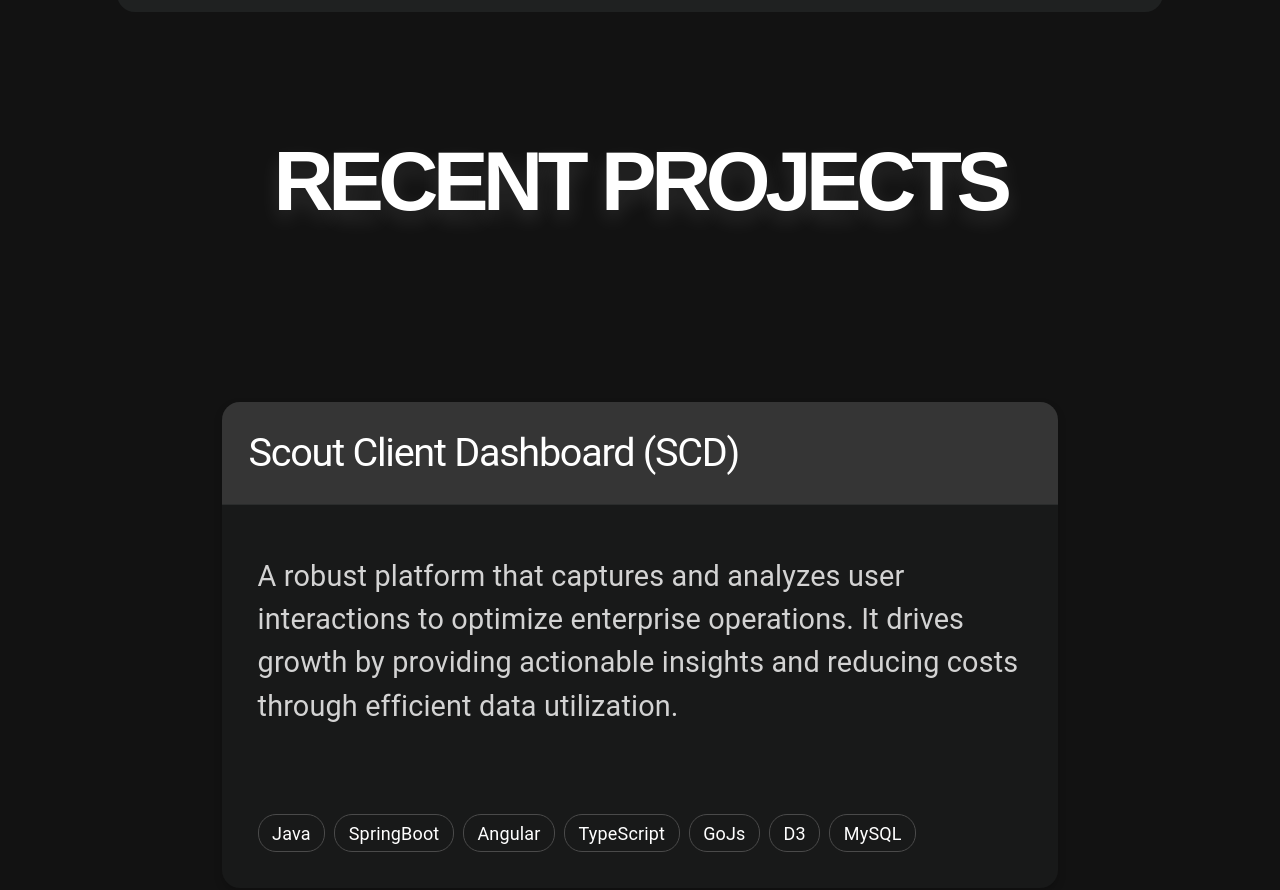
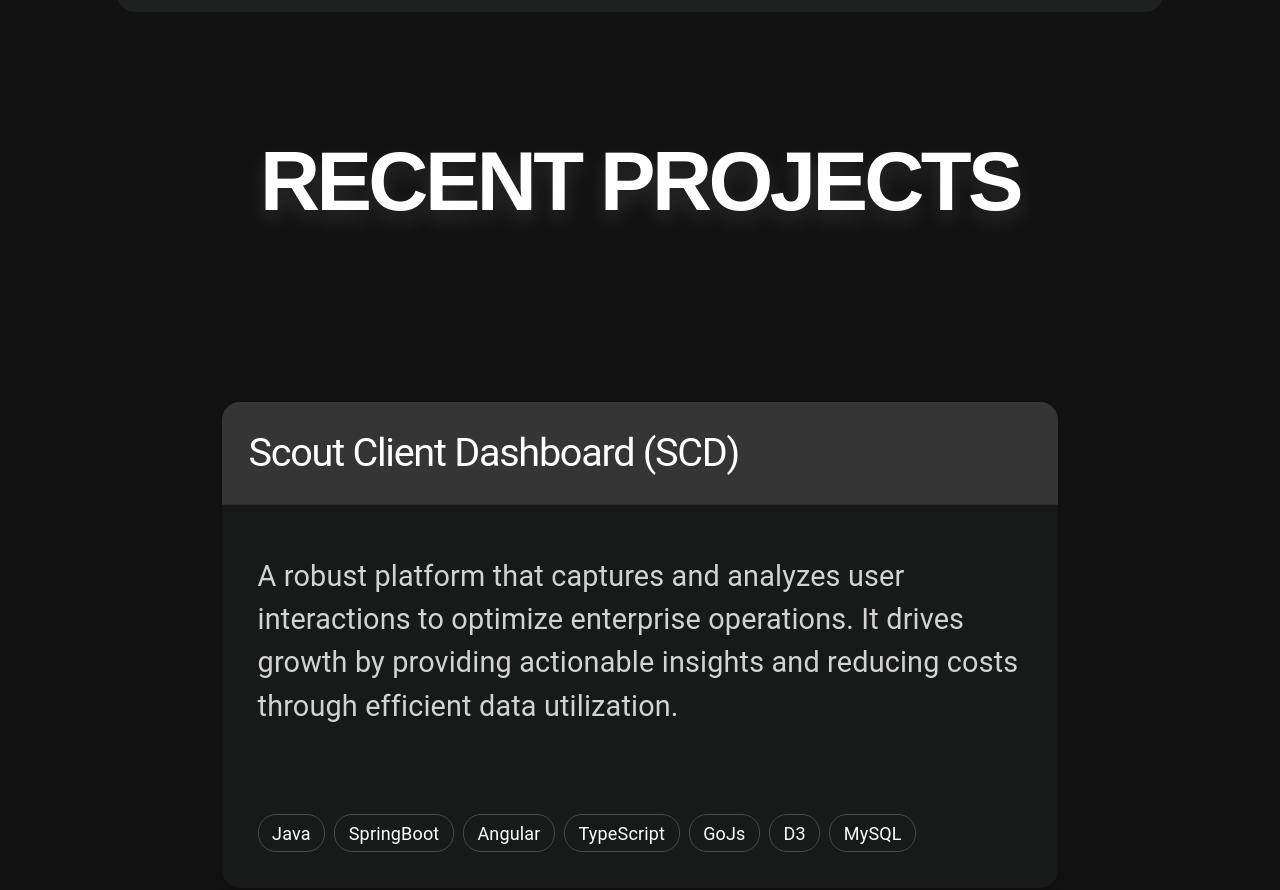
Before and after one commit to Bhavesh-Ahalani/portfolio, a React (Create React App) app: page / in a window 1280 px wide. Shown: the part 2100-2990 px from the top of the page. Built offline with nearby package versions, Linux system fonts and the light colour scheme.

Commit message:
feat: updated text

```diff
--- a/src/components/LatestWork/LatestWork.css
+++ b/src/components/LatestWork/LatestWork.css
@@ -7,7 +7,7 @@
 .latest-work-title {
   color: #fff;
   text-align: center;
-  letter-spacing: -0.3rem;
+  letter-spacing: -0.2rem;
   text-shadow: 0 9px 20px #ffffff1f;
   font-family: Larsseit, sans-serif;
   font-size: 4.625rem;
```
